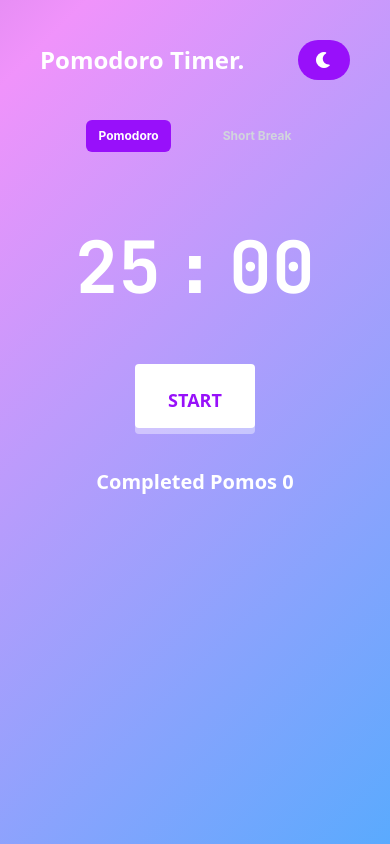
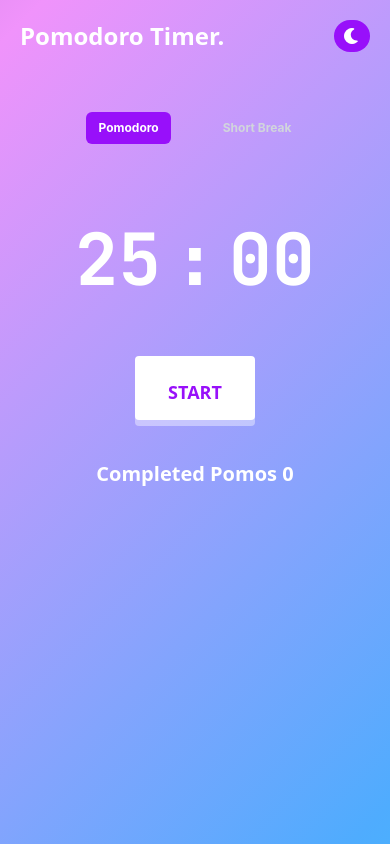
Before and after one commit to Syed-Nalain-Abbas143/Pomodoro-Timer, a React (Vite) app: page / in a window 390 px wide. Built offline with nearby package versions, Linux system fonts and the light colour scheme; a web font is replaced by a local one.

Commit message:
Enhanced Responsive

```diff
--- a/src/components/Header.jsx
+++ b/src/components/Header.jsx
@@ -12,7 +12,7 @@ const Header = () => {
     );
 
   return (
-    <div className="flex w-full p-10 items-center justify-between">
+    <div className="flex w-full lg:p-10 p-5 items-center justify-between">
       <div>
         <h1 className="lg:text-3xl text-2xl font-bold text-white">
           Pomodoro Timer.
@@ -21,7 +21,7 @@ const Header = () => {
       <div>
         <button
           onClick={() => setTheme(() => (theme === "light" ? "dark" : "light"))}
-          className={`text-white font-semibold px-4 py-2 rounded-full cursor-pointer active:scale-90
+          className={`text-white font-semibold lg:px-4 lg:py-2 px-2 py-1 rounded-full cursor-pointer
         ${
           theme === "light"
             ? "bg-purple-600"
--- a/src/components/Navbar.jsx
+++ b/src/components/Navbar.jsx
@@ -6,7 +6,7 @@ const Navbar = () => {
   const {theme} = useContext(themeContext);
 
   return (
-    <div className="w-full  flex justify-center items-center gap-10 ">
+    <div className="w-full flex justify-center items-center gap-10 mt-10 lg:mt-0 ">
       <NavLink
         to="/"
         className={({ isActive }) =>
--- a/src/index.css
+++ b/src/index.css
@@ -1,7 +1,7 @@
 @import "tailwindcss";
 
 body{
-  min-height: 100vh;
+  min-height: 90vh;
 }
 
 .light {
```
